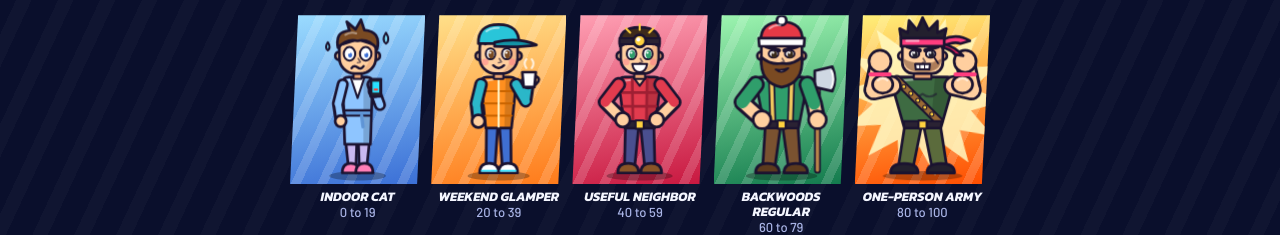
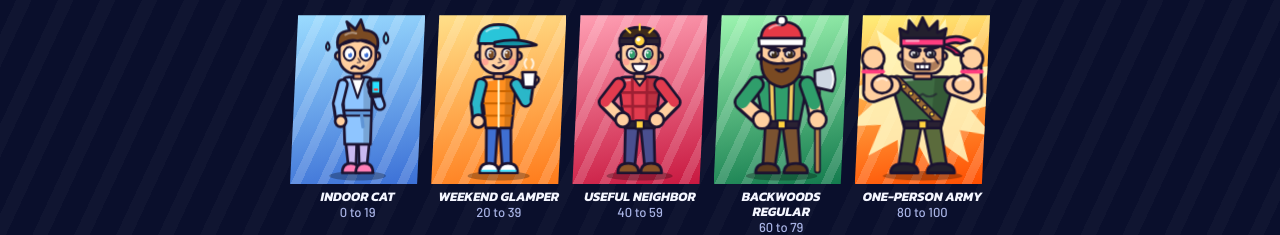
Before and after one commit to Tuckerlovesfrogs/survival-readiness-check, a plain HTML site: page index.html in a window 1280 px wide. Shown: the part 415-650 px from the top of the page. Drawn offline with Linux system fonts and the light colour scheme.

Commit message:
Open up the top fighter's flex pose
Co-Authored-By: Claude Fable 5.2 <noreply@anthropic.com>

```diff
--- a/index.html
+++ b/index.html
@@ -211,7 +211,7 @@ button:focus-visible,input:focus-visible,[tabindex]:focus-visible{outline:3px so
       [[[-sw,106],[-sw-7,134],[-sw-4,160]], [[sw,106],[sw+14,130],[sw+18,102]]],
       [[[-sw,106],[-sw-20,132],[-ww-3,158]], [[sw,106],[sw+20,132],[ww+3,158]]],
       [[[-sw,106],[-sw-20,132],[-ww-4,158]], [[sw,106],[sw+10,134],[sw+15,158]]],
-      [[[-sw,108],[-sw-26,114],[-sw-17,72]], [[sw,108],[sw+26,114],[sw+17,72]]]
+      [[[-sw,108],[-sw-28,118],[-sw-27,68]], [[sw,108],[sw+28,118],[sw+27,68]]]
     ][t];
     if(t===3){ var hx=cx+sw+15; g+=L('M'+hx+' 232 L'+hx+' 92',INK,10)+L('M'+hx+' 232 L'+hx+' 92','#b9844a',5)+P('M'+(hx-4)+' 86 L'+(hx+22)+' 80 Q'+(hx+30)+' 98 '+(hx+22)+' 116 L'+(hx-4)+' 110 Z','#cfd8e3')+L('M'+(hx+21)+' 86 Q'+(hx+26)+' 98 '+(hx+21)+' 110',WHT,3); }
     // legs
```
